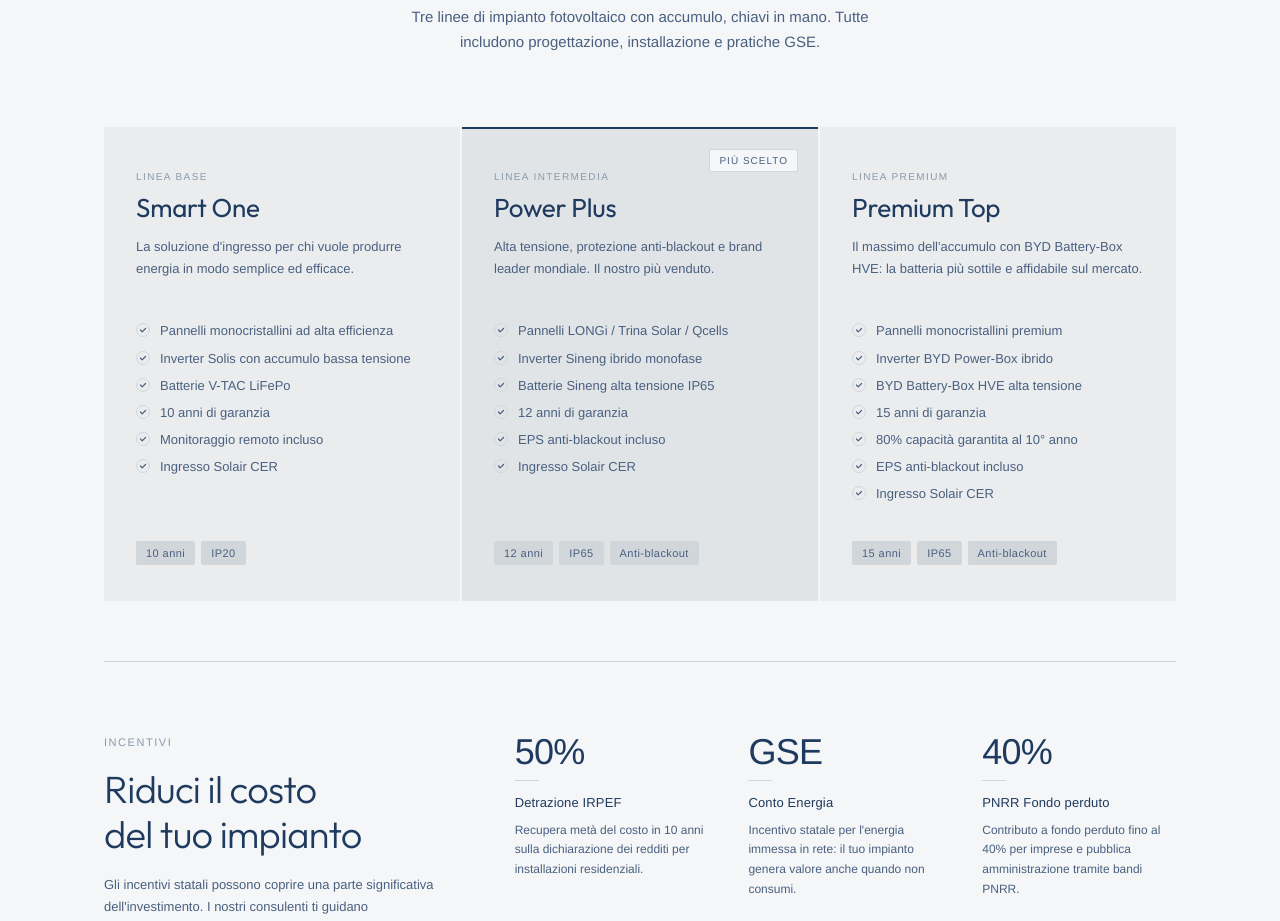
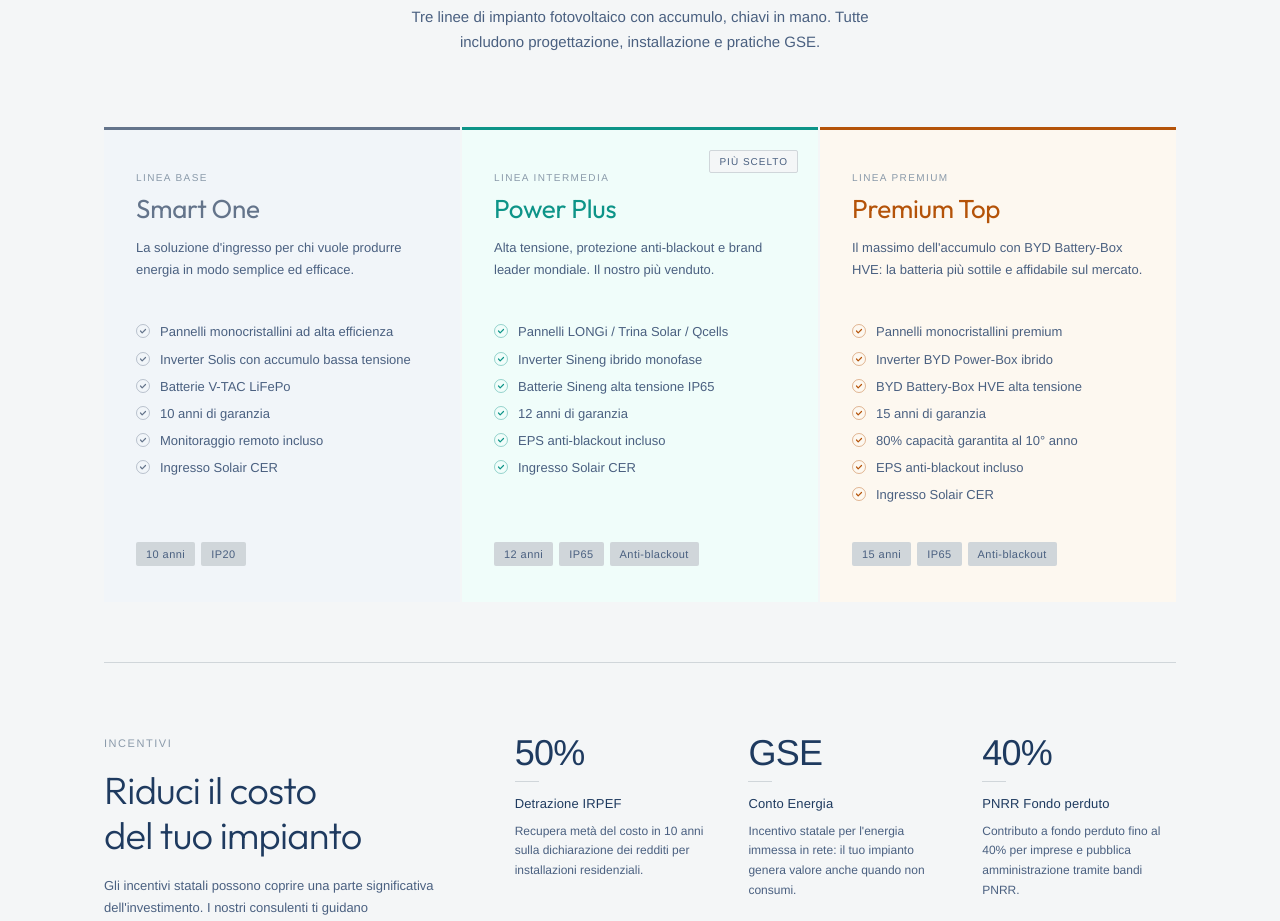
Before and after one commit to ntaglieri-ai/v0-prospect-solairgroup, a Next.js app: page / in a window 1280 px wide. Shown: the part 6840-7761 px from the top of the page. Built offline with nearby package versions, Linux system fonts and the light colour scheme; no server answers.

Commit message:
style: update solution card colors
Change colors for Smart One, Power Plus, and Premium Top.

```diff
--- a/components/sections/soluzioni-incentivi.tsx
+++ b/components/sections/soluzioni-incentivi.tsx
@@ -8,6 +8,8 @@ const pacchetti = [
     sottotitolo: "La soluzione d'ingresso per chi vuole produrre energia in modo semplice ed efficace.",
     badge: null,
     highlight: false,
+    bgColor: "#F1F5F9",
+    accentColor: "#64748B",
     features: [
       "Pannelli monocristallini ad alta efficienza",
       "Inverter Solis con accumulo bassa tensione",
@@ -25,6 +27,8 @@ const pacchetti = [
     sottotitolo: "Alta tensione, protezione anti-blackout e brand leader mondiale. Il nostro più venduto.",
     badge: "Più scelto",
     highlight: true,
+    bgColor: "#F0FDFA",
+    accentColor: "#0D9488",
     features: [
       "Pannelli LONGi / Trina Solar / Qcells",
       "Inverter Sineng ibrido monofase",
@@ -42,6 +46,8 @@ const pacchetti = [
     sottotitolo: "Il massimo dell'accumulo con BYD Battery-Box HVE: la batteria più sottile e affidabile sul mercato.",
     badge: null,
     highlight: false,
+    bgColor: "#FDF8F0",
+    accentColor: "#B45309",
     features: [
       "Pannelli monocristallini premium",
       "Inverter BYD Power-Box ibrido",
@@ -113,7 +119,7 @@ function Separator() {
   );
 }
 
-function CheckIcon() {
+function CheckIcon({ color = C.textMid }: { color?: string }) {
   return (
     <svg
       width="14"
@@ -122,10 +128,10 @@ function CheckIcon() {
       fill="none"
       style={{ flexShrink: 0, marginTop: "1px" }}
     >
-      <circle cx="7" cy="7" r="6.5" stroke={C.border} />
+      <circle cx="7" cy="7" r="6.5" stroke={color} strokeOpacity="0.4" />
       <path
         d="M4.5 7L6.2 8.8L9.5 5.5"
-        stroke={C.textMid}
+        stroke={color}
         strokeWidth="1.2"
         strokeLinecap="round"
         strokeLinejoin="round"
@@ -200,10 +206,10 @@ export function SoluzioniIncentiviSection() {
           <div
             key={p.id}
             style={{
-              background: p.highlight ? C.bgCardHl : C.bgCard,
+              background: p.bgColor,
               padding: "40px 32px 36px",
               position: "relative",
-              borderTop: `2px solid ${p.highlight ? C.text : "transparent"}`,
+              borderTop: `3px solid ${p.accentColor}`,
               display: "flex",
               flexDirection: "column",
             }}
@@ -246,7 +252,7 @@ export function SoluzioniIncentiviSection() {
                 fontWeight: 400,
                 marginBottom: "14px",
                 letterSpacing: "-0.01em",
-                color: C.text,
+                color: p.accentColor,
               }}
             >
               {p.linea}
@@ -280,7 +286,7 @@ export function SoluzioniIncentiviSection() {
                     lineHeight: 1.4,
                   }}
                 >
-                  <CheckIcon />
+                  <CheckIcon color={p.accentColor} />
                   {f}
                 </li>
               ))}
```
